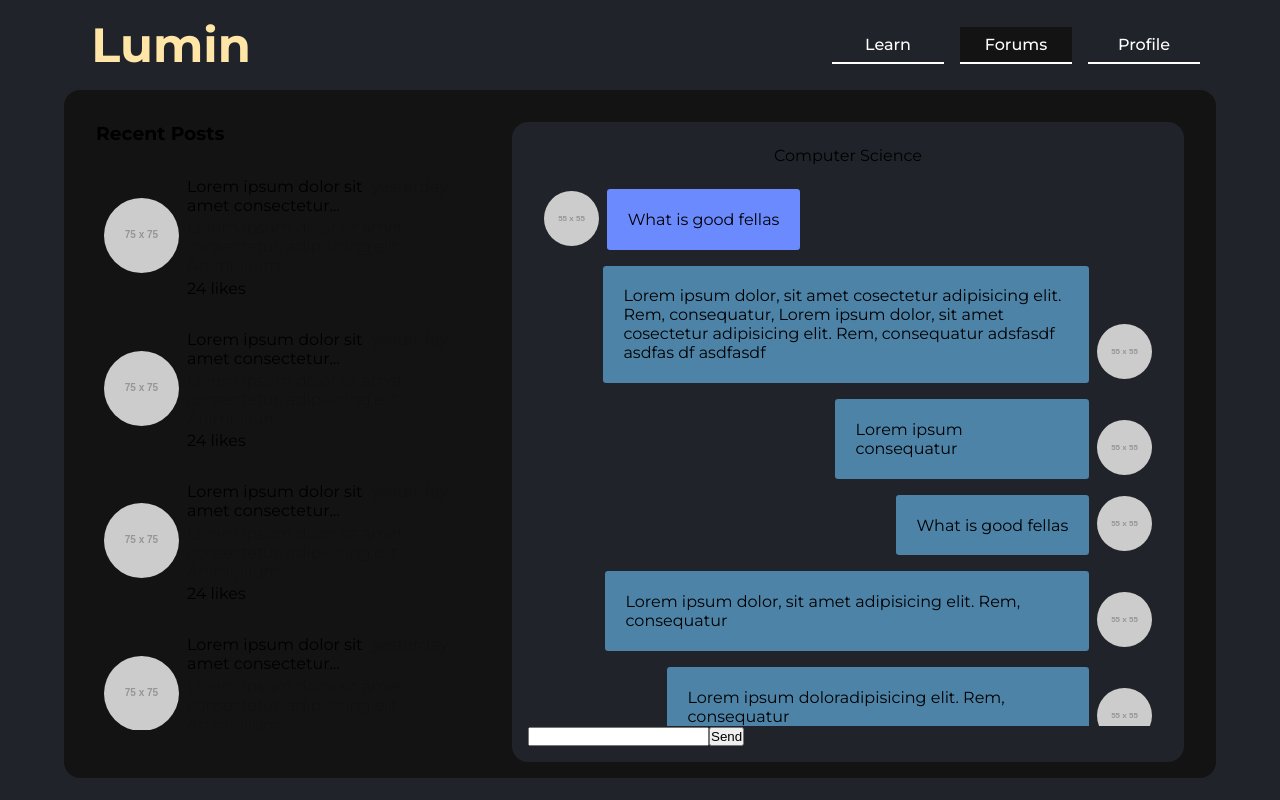
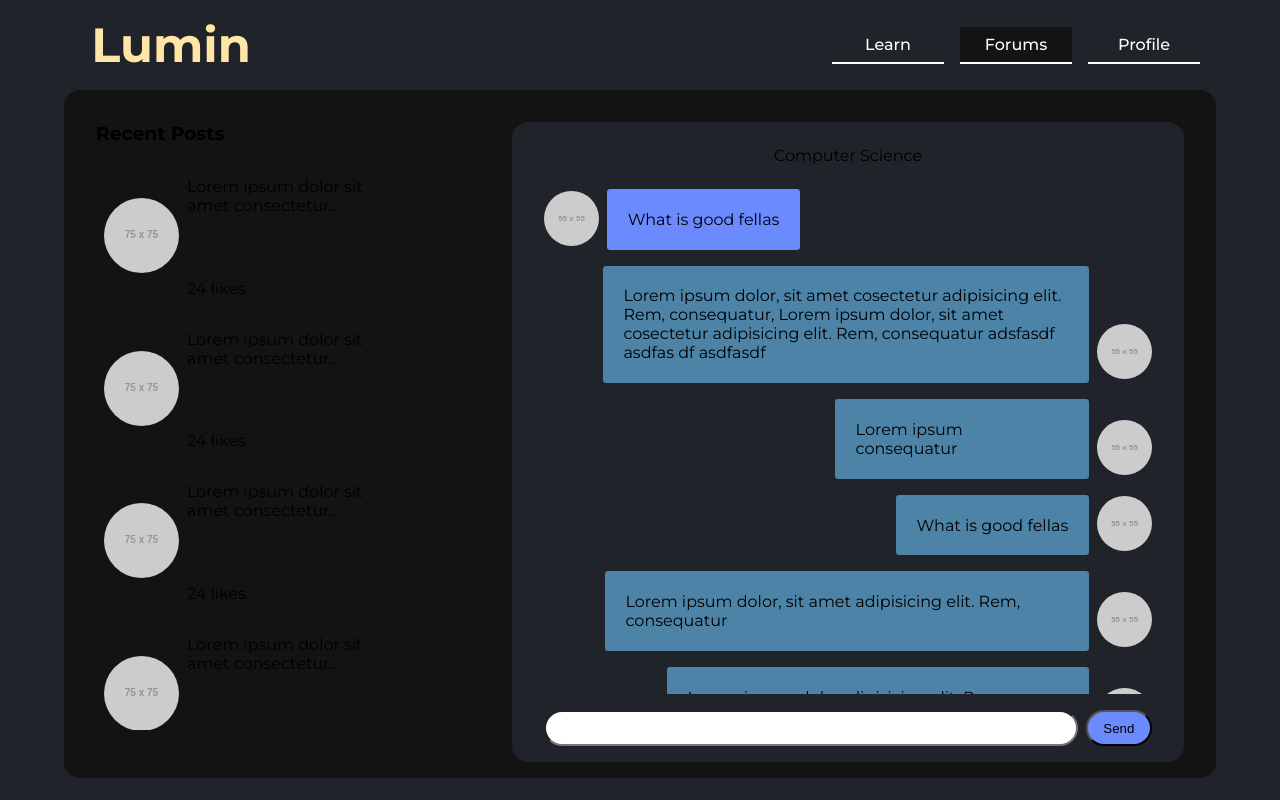
Before and after one commit to tib-source/Lumin-AI, a React (Vite) app in the folder client/: page /forum in a window 1280 px wide. Built offline with nearby package versions, Linux system fonts and the light colour scheme.

Commit message:
styled the text input

```diff
--- a/client/components/Forum/TextInput.jsx
+++ b/client/components/Forum/TextInput.jsx
@@ -1,6 +1,6 @@
 export default function TextInput() {
 	return (
-		<div>
+		<div className="chat__input">
 			<input type="text" name="message" id="message" />
 			<button type="submit">Send</button>
 		</div>
--- a/client/components/Forum/forumChat.jsx
+++ b/client/components/Forum/forumChat.jsx
@@ -26,9 +26,7 @@ export default function ForumChat() {
 				/>{" "}
 				<ChatSingle />
 			</div>
-			<div className="chat__input">
-				<TextInput />
-			</div>
+			<TextInput />
 		</div>
 	);
 }
--- a/client/pages/Forum/index.css
+++ b/client/pages/Forum/index.css
@@ -62,7 +62,7 @@
     background-color: var(--secondary);
     border-radius: 1rem;
     margin-top: 1rem;
-    padding: 1rem;
+    padding: 1rem 1rem 0rem 1rem;
     width: calc(100% - var(--sidebarWidth) - 2rem);
     height: 80vh;
     display: flex;
@@ -110,3 +110,24 @@
     border-radius: .2rem;
     max-width: 80%;
  }
+
+
+ .chat__input{
+    display: flex;
+    padding: 1rem;
+    gap: 0.5rem;
+ }
+
+ .chat__input input{
+    padding: 0.5rem 1rem;
+    font-family: var(--main-font);
+    border-radius: 2rem;
+    width: 100%;
+    flex: 6;
+ }
+
+ .chat__input button{
+    flex: 0.75;
+    border-radius: 2rem;
+    background-color: var(--teritary);
+ }
```
